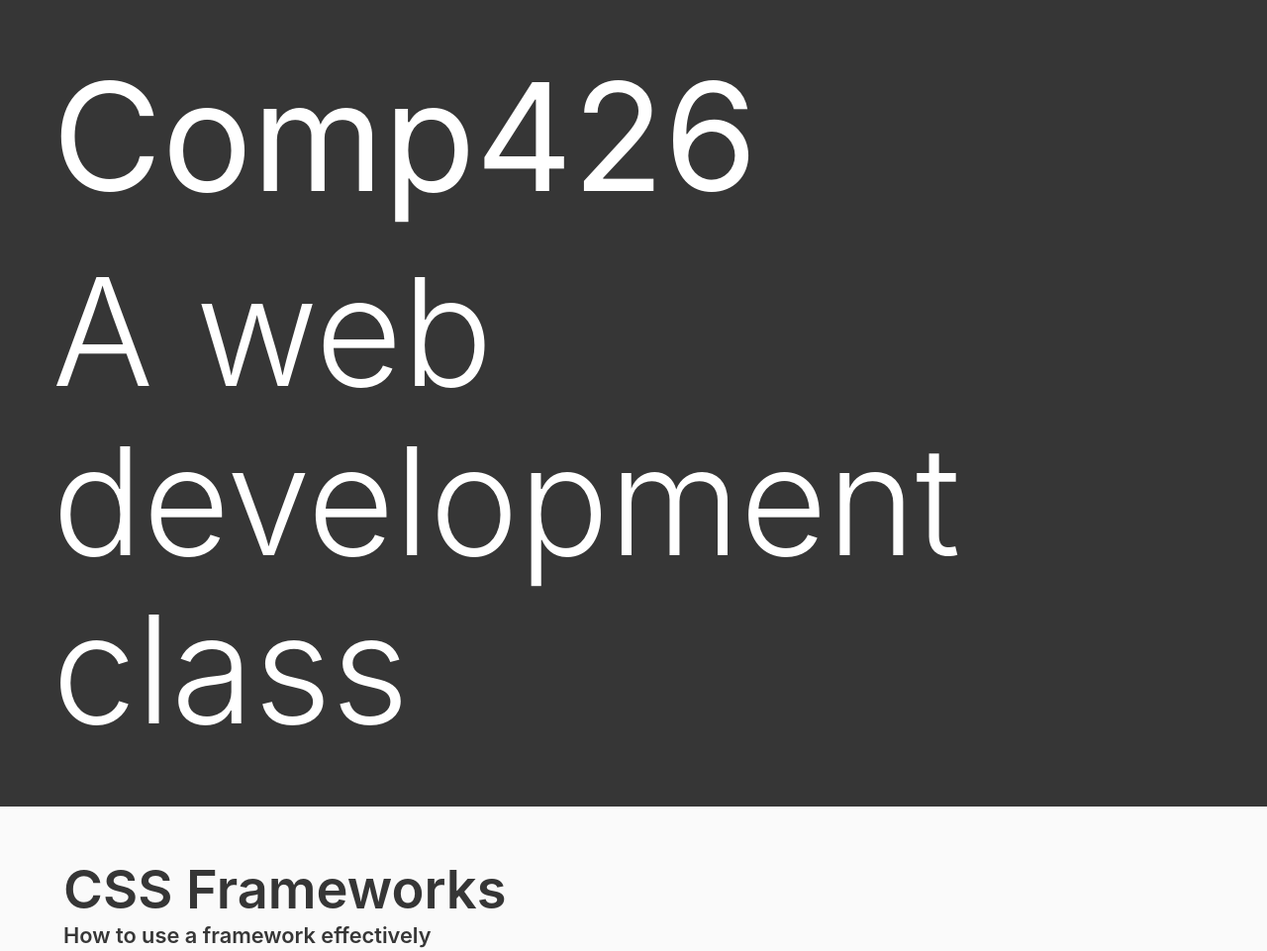
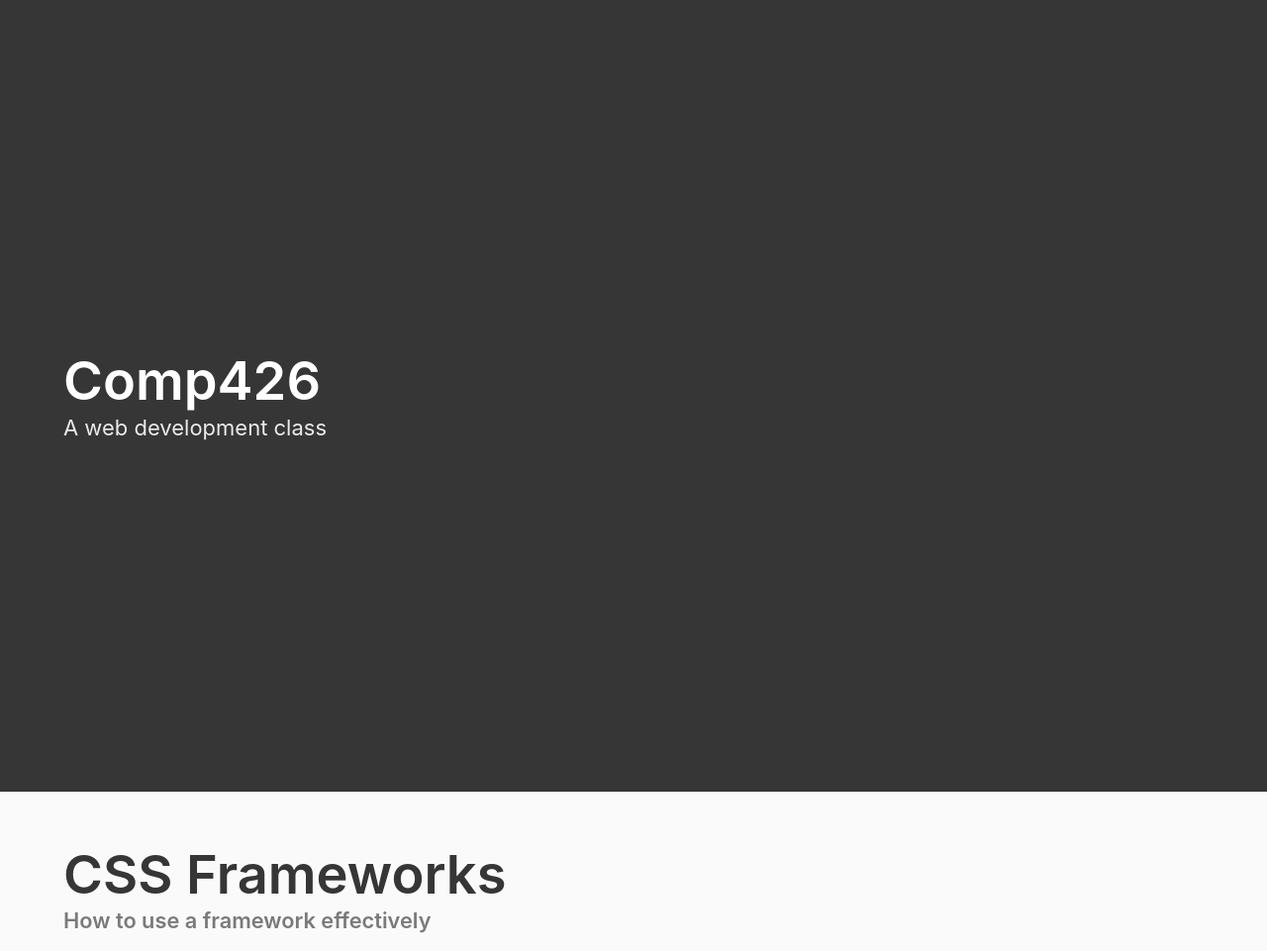
Before and after one commit to jdmar3-comp426/a02-Wertops, a website: page index.html in a window 1280 px wide. Shown: the top 961 px of the page at 99% size. Drawn offline with nearby package versions, Linux system fonts and the light colour scheme; a web font is replaced by a local one.

Commit message:
fixed some more test errors

```diff
--- a/index.html
+++ b/index.html
@@ -11,11 +11,11 @@
 <body>
 <section class="hero is-dark is-fullheight">
     <div class="hero-body">
-        <div class="title"> <!--I'm unsure if title class should go here-->
-            <h1 class="title has-text-weight-normal">
+        <div class="container"> <!--I'm unsure if title class should go here-->
+            <h1 class="title">
                 Comp426
             </h1>
-            <h2 class="title has-text-weight-light">
+            <h2 class="subtitle">
                 A web development class
             </h2>
         </div>
@@ -25,7 +25,7 @@
     <div class="container">
         <div class="content">
             <h1 class="title">CSS Frameworks</h1>
-            <h5 class="subtitle">How to use a framework effectively</h5>
+            <h5 class="subtitle has-text-grey">How to use a framework effectively</h5>
             <p>
 	    	When it comes to developing websites, design can be a very fun aspect.
 		But in reality we often don't want to spend hours writing CSS.
@@ -64,7 +64,7 @@
 	    </p>
         </div>
         <hr>
-        <div class="content has-text-centered">
+        <div class="content has-text-center">
             <h1 class="title has-text-weight-normal">Consistency is Key</h1>
             <h5 class="subtitle has-text-grey has-text-weight-normal">Elements on a web page should be related and follow the same theme</h5>
             <p>
```
